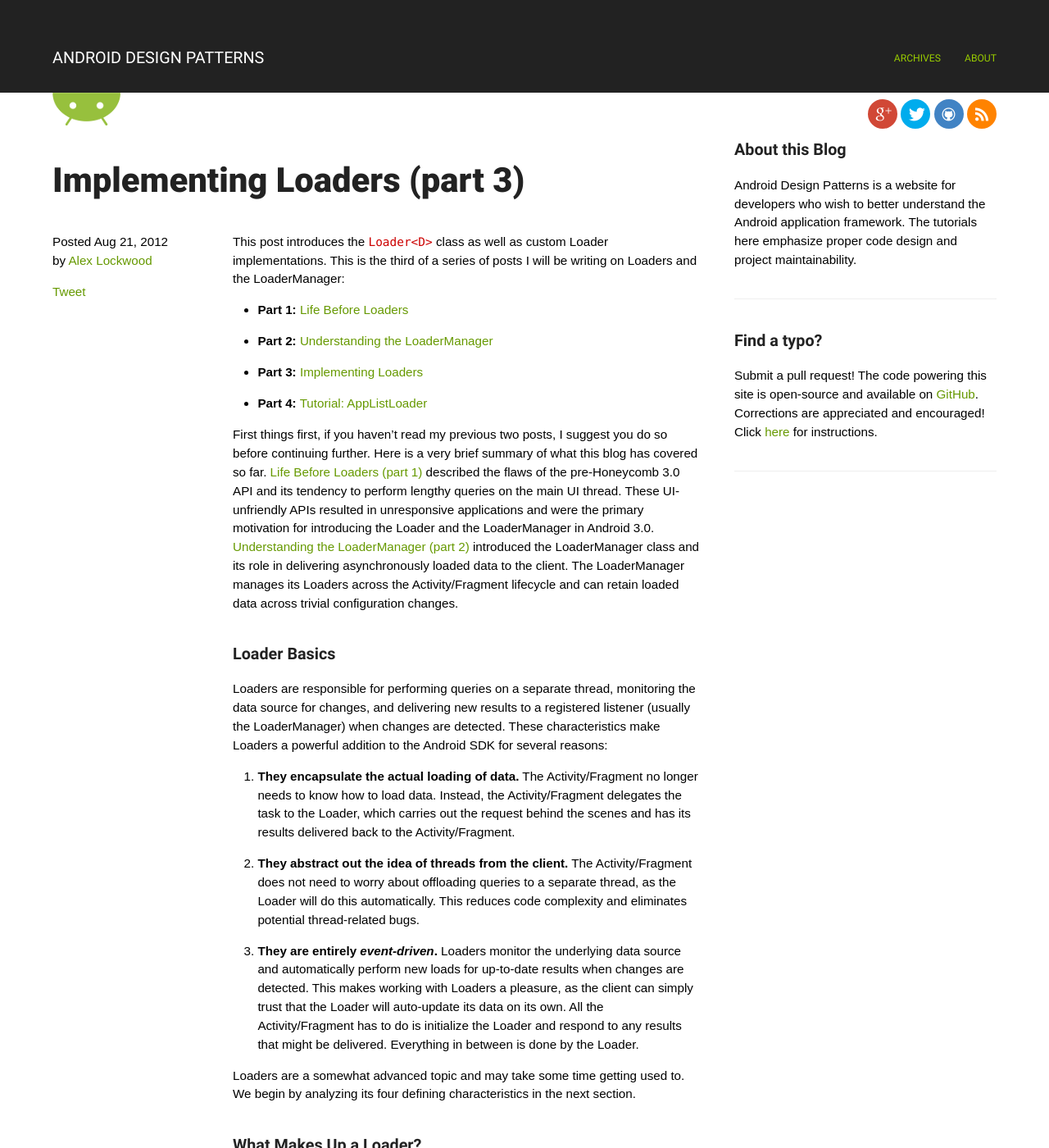
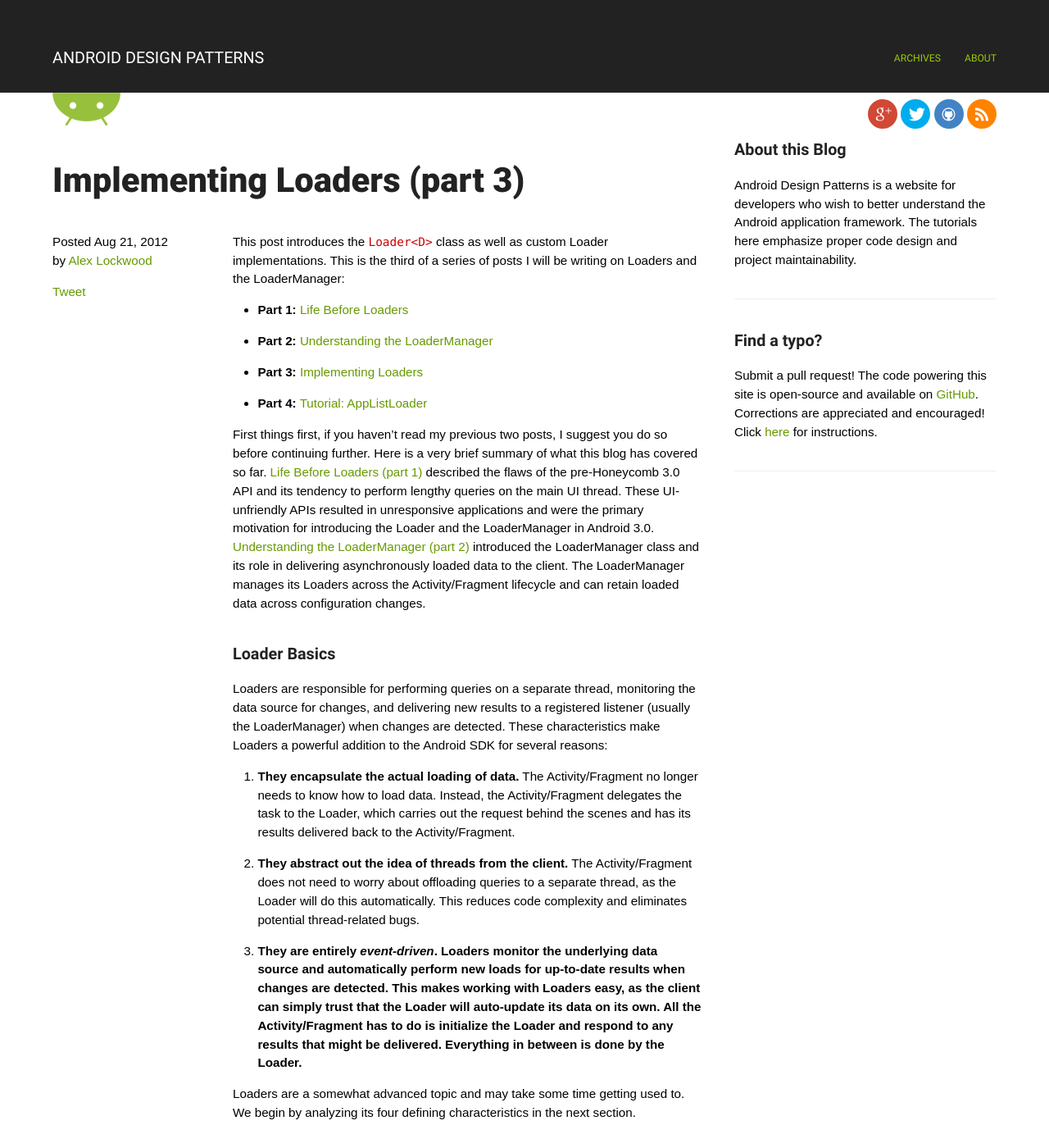
Before and after one commit to alexjlockwood/AndroidDesignPatterns, a Jekyll site: the page built from _posts/2012-08-21-loaders-part3.md, in a window 1280 px wide and 1400 px high. Shown: the whole window at 82% size. Built offline with Jekyll 4.4.1, drawn with Linux system fonts in a browser that asks for light colours; some web fonts are replaced; Markdown is read by kramdown in place of the engine named in the settings; comment, search, counter and statistics services are not loaded; some of the changed text lies outside the part shown.

Commit message:
Fixed wording

```diff
--- a/_posts/2012-08-21-loaders-part3.md
+++ b/_posts/2012-08-21-loaders-part3.md
@@ -20,8 +21,7 @@
 the Loader and the LoaderManager in Android 3.0.
 <a href="/2012/07/understanding-loadermanager.html">Understanding the LoaderManager (part 2)</a> introduced
 the LoaderManager class and its role in delivering asynchronously loaded data to the client. The LoaderManager
-manages its Loaders across the Activity/Fragment lifecycle and can retain loaded data across trivial
-configuration changes.
+manages its Loaders across the Activity/Fragment lifecycle and can retain loaded data across configuration changes.
 
 <!--more-->
 
@@ -31,17 +31,17 @@
 and delivering new results to a registered listener (usually the LoaderManager) when changes are detected.
 These characteristics make Loaders a powerful addition to the Android SDK for several reasons:
 
-  1. **They encapsulate the actual loading of data.** The Activity/Fragment no longer needs to know how to load data.
+  1. <b>They encapsulate the actual loading of data.</b> The Activity/Fragment no longer needs to know how to load data.
      Instead, the Activity/Fragment delegates the task to the Loader, which carries out the request behind the scenes
      and has its results delivered back to the Activity/Fragment.
 
-  2. **They abstract out the idea of threads from the client.** The Activity/Fragment does not need to worry
+  2. <b>They abstract out the idea of threads from the client.</b> The Activity/Fragment does not need to worry
      about offloading queries to a separate thread, as the Loader will do this automatically. This reduces
      code complexity and eliminates potential thread-related bugs.
 
-  3. **They are entirely _event-driven_.** Loaders monitor the underlying data source and automatically
+  3. <b>They are entirely <i>event-driven</i>.<b> Loaders monitor the underlying data source and automatically
      perform new loads for up-to-date results when changes are detected. This makes working with Loaders
-     a pleasure, as the client can simply trust that the Loader will auto-update its data on its own.
+     easy, as the client can simply trust that the Loader will auto-update its data on its own.
      All the Activity/Fragment has to do is initialize the Loader and respond to any results that might
      be delivered. Everything in between is done by the Loader.
 
@@ -52,18 +52,18 @@
 
 There are four characteristics which ultimately determine a Loader’s behavior:
 
-  1. **A task to perform the asynchronous load.** To ensure that loads are done on a separate thread,
+  1. <b>A task to perform the asynchronous load.</b> To ensure that loads are done on a separate thread,
      subclasses should extend `AsyncTaskLoader<D>` as opposed to the `Loader<D>` class.
      `AsyncTaskLoader<D>` is an abstract Loader which provides an `AsyncTask` to do its work.
      When subclassed, implementing the asynchronous task is as simple as implementing the abstract
      `loadInBackground()` method, which is called on a worker thread to perform the data load.
 
-  2. **A registered listener to receive the Loader’s results when it completes a load.**<sup><a href="#footnote1" id="ref1">1</a></sup>
+  2. <b>A registered listener to receive the Loader's results when it completes a load.</b><sup><a href="#footnote1" id="ref1">1</a></sup>
      For each of its Loaders, the LoaderManager registers an `OnLoadCompleteListener<D>` which will forward
      the Loader’s delivered results to the client with a call to `onLoadFinished(Loader<D> loader, D result)`.
      Loaders should deliver results to these registered listeners with a call to `Loader#deliverResult(D result)`.
 
-  3. **One of three<sup><a href="#footnote2" id="ref2">2</a></sup> distinct states.** Any given Loader will either be in a
+  3. <b>One of three<sup><a href="#footnote2" id="ref2">2</a></sup> distinct states.</b> Any given Loader will either be in a
      _started_, _stopped_, or _reset_ state:
       - Loaders in a _started state_ execute loads and may deliver their results to the listener at any
         time. Started Loaders should monitor for changes and perform new loads when changes are detected.
```
Also changed, not shown: other parts of _posts/2012-08-21-loaders-part3.md (+1 -0 lines).
